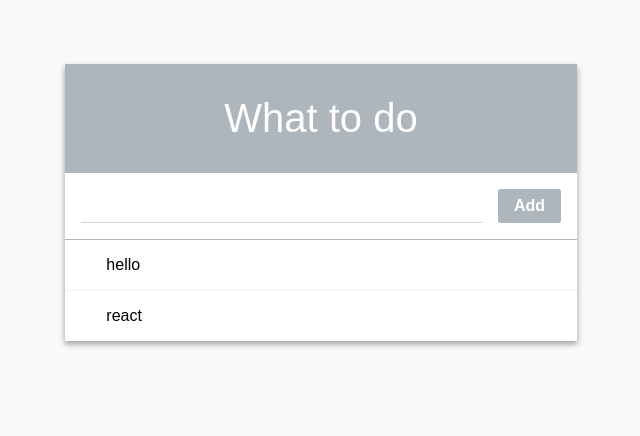
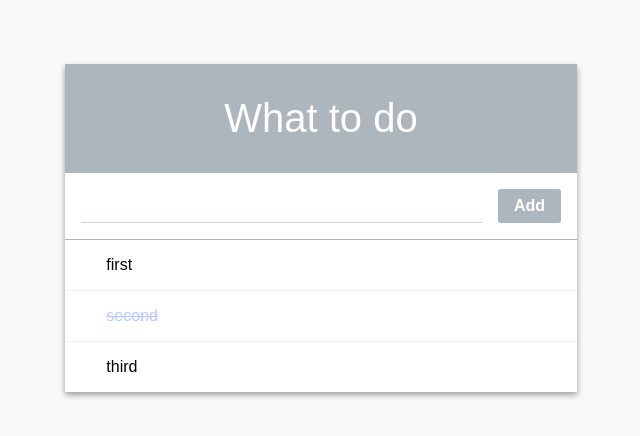
Before and after one commit to pebblepark/react-todo-list, a React (Create React App) app: page / in a window 1280 px wide. Shown: the top 436 px of the page, without its empty margins (319-959 px from the left). Built offline with nearby package versions, Linux system fonts and the light colour scheme.

Commit message:
TodoItemList 배열을 TodoItem 컴포넌트 배열로 변환

```diff
--- a/src/components/TodoItemList.js
+++ b/src/components/TodoItemList.js
@@ -12,10 +12,22 @@ import TodoItem from './TodoItem';
 class TodoItemList extends Component {
     render() {
         const {todos, onToggle, onRemove } = this.props;
+
+        const todoList = todos.map(
+            ({id, text, checked}) => (
+                <TodoItem
+                    id={id}
+                    text={text}
+                    checked={checked}
+                    onToggle={onToggle}
+                    onRemove={onRemove}
+                    key={id}
+                />
+            )
+        )
         return (
             <div>
-                <TodoItem text="hello"></TodoItem>
-                <TodoItem text="react"></TodoItem>
+                {todoList}
             </div>
         );
     };
```
Also changed, not shown: 1 other file (tests, documents, lock files or other folders).
